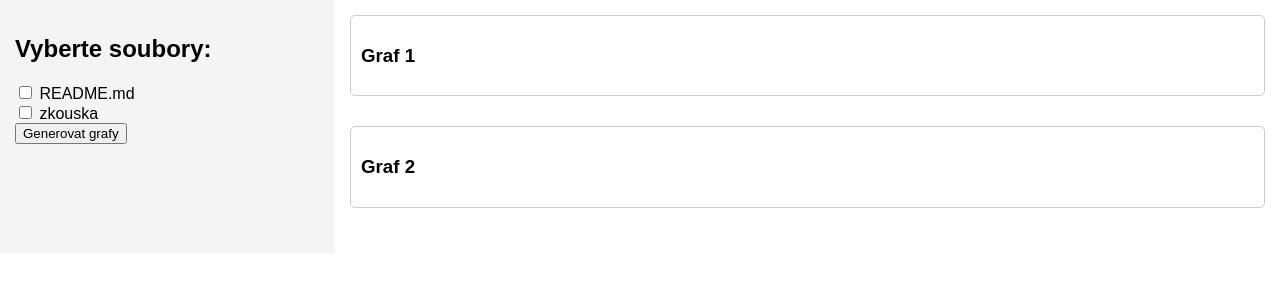
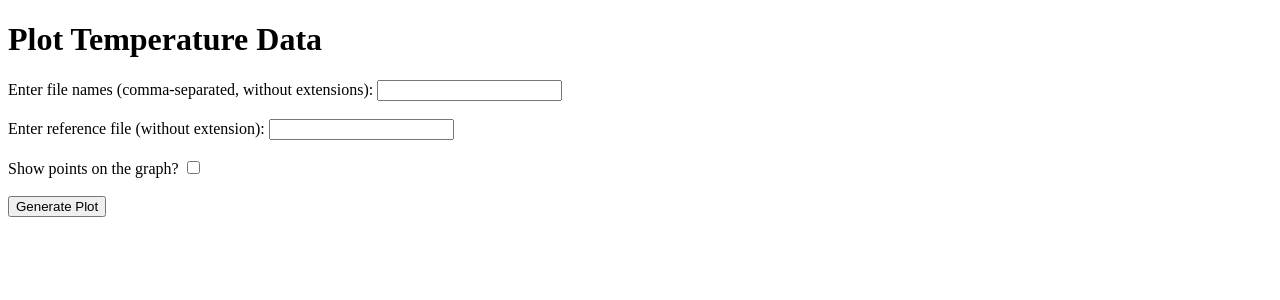
Before and after one commit to AKuraksa/sensor_calibration, a Flask app: page / in a window 1280 px wide. Shown: the top 300 px of the page. Run offline with Flask 3, Linux system fonts and the light colour scheme.

Commit message:
ploter in flask

```diff
--- a/app.py
+++ b/app.py
@@ -1,31 +1,35 @@
-from flask import Flask, render_template, request, jsonify
-from python.ploter import plot_data
-from python.least_squares import plot_calibrated_data
+from flask import Flask, render_template, request
+from modules.ploter import plot_figure, validate_files
 import os
 
 app = Flask(__name__)
 
-# Endpoint pro hlavní stránku
-@app.route('/')
+# Nastavení adresáře pro CSV soubory
+DATA_DIR = './data_parsed/'
+
+@app.route('/', methods=['GET', 'POST'])
 def index():
-    files = os.listdir('./data_parsed')  # Získání seznamu dostupných souborů
-    return render_template('index.html', files=files)
+    if request.method == 'POST':
+        # Načteme názvy souborů a parametry z formuláře
+        files = request.form['files'].split(',')
+        files = [file.strip() for file in files]
+        ref_file = request.form['ref_file'].strip()
+        show_points = 'show_points' in request.form
 
-# Endpoint pro zpracování výběru souborů a generování grafů
-@app.route('/generate_graphs', methods=['POST'])
-def generate_graphs():
-    selected_files = request.json.get('selected_files', [])
-    if not selected_files:
-        return jsonify({'error': 'Žádné soubory nebyly vybrány.'}), 400
+        # Zkontrolujeme, jestli je referenční soubor v seznamu
+        if ref_file and ref_file not in files:
+            return render_template('index.html', error="Reference file is not in the provided list of files.")
 
-    # Generování grafů
-    try:
-        plot_data(selected_files)  # První graf
-        plot_calibrated_data(selected_files[0], selected_files[1])  # Druhý graf (například pro kalibraci)
-    except Exception as e:
-        return jsonify({'error': str(e)}), 500
+        # Generování grafu pomocí funkce z modulu ploter
+        file_paths = validate_files(files)
+        fig = plot_figure(file_paths, ref_file, show_points)
+        fig_html = fig.to_html(full_html=False)
 
-    return jsonify({'message': 'Grafy byly úspěšně vygenerovány.'})
+        # Zobrazení generovaného grafu
+        return render_template('index.html', plot=fig_html)
+
+    return render_template('index.html')
+
 
 if __name__ == '__main__':
     app.run(debug=True)
--- a/templates/index.html
+++ b/templates/index.html
@@ -3,34 +3,34 @@
 <head>
     <meta charset="UTF-8">
     <meta name="viewport" content="width=device-width, initial-scale=1.0">
-    <title>Vizualizace dat</title>
-    <link rel="stylesheet" href="{{ url_for('static', filename='css/styles.css') }}">
+    <title>Plot Temperature Data</title>
 </head>
 <body>
-    <div class="container">
-        <div class="sidebar">
-            <h2>Vyberte soubory:</h2>
-            <form id="file-form">
-                {% for file in files %}
-                <label>
-                    <input type="checkbox" name="files" value="{{ file }}">
-                    {{ file }}
-                </label><br>
-                {% endfor %}
-                <button type="button" id="submit-button">Generovat grafy</button>
-            </form>
-        </div>
-        <div class="content">
-            <div id="graph1">
-                <h3>Graf 1</h3>
-                <!-- První graf -->
-            </div>
-            <div id="graph2">
-                <h3>Graf 2</h3>
-                <!-- Druhý graf -->
-            </div>
-        </div>
-    </div>
-    <script src="{{ url_for('static', filename='js/scripts.js') }}"></script>
+    <h1>Plot Temperature Data</h1>
+
+    <form method="POST">
+        <label for="files">Enter file names (comma-separated, without extensions):</label>
+        <input type="text" id="files" name="files" required>
+        <br><br>
+
+        <label for="ref_file">Enter reference file (without extension):</label>
+        <input type="text" id="ref_file" name="ref_file">
+        <br><br>
+
+        <label for="show_points">Show points on the graph?</label>
+        <input type="checkbox" id="show_points" name="show_points">
+        <br><br>
+
+        <input type="submit" value="Generate Plot">
+    </form>
+
+    {% if error %}
+        <p style="color: red;">{{ error }}</p>
+    {% endif %}
+
+    {% if plot %}
+        <h2>Generated Plot:</h2>
+        <div>{{ plot | safe }}</div>
+    {% endif %}
 </body>
 </html>
```
